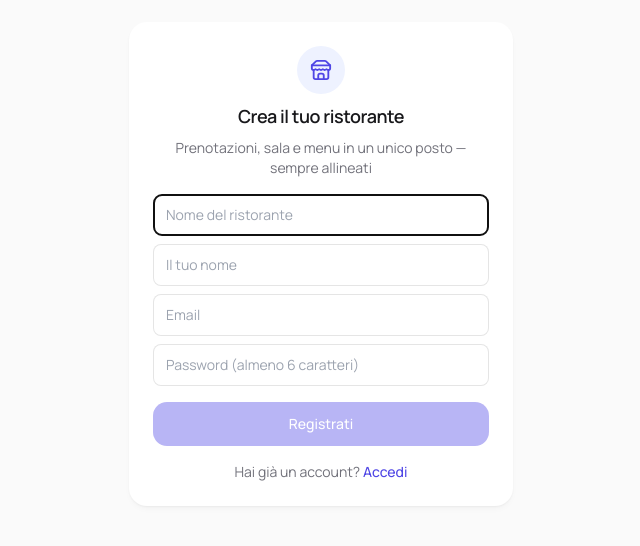
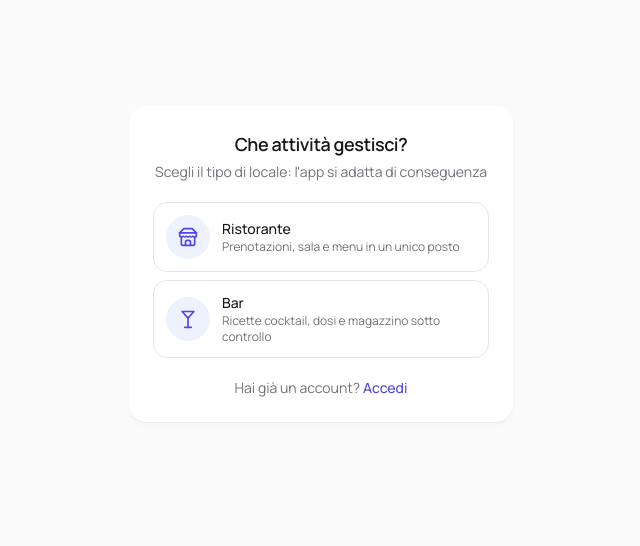
Before and after one commit to andru1607/Prenota-app, a Next.js app in the folder prenota-app/: page /signup in a window 1280 px wide. Shown: the part 136-682 px from the top of the page, without its empty margins (319-959 px from the left). Built offline with nearby package versions, Linux system fonts and the light colour scheme; no server answers.

Commit message:
Update page.tsx

```diff
--- a/prenota-app/app/signup/page.tsx
+++ b/prenota-app/app/signup/page.tsx
@@ -2,9 +2,32 @@
 
 import { useState } from "react";
 import Link from "next/link";
-import { Store, Loader2, MailCheck } from "lucide-react";
+import { Store, Martini, Loader2, MailCheck, ArrowLeft } from "lucide-react";
+
+type BusinessType = "ristorante" | "bar";
+
+const BUSINESS_TYPES: {
+  value: BusinessType;
+  label: string;
+  description: string;
+  icon: typeof Store;
+}[] = [
+  {
+    value: "ristorante",
+    label: "Ristorante",
+    description: "Prenotazioni, sala e menu in un unico posto",
+    icon: Store,
+  },
+  {
+    value: "bar",
+    label: "Bar",
+    description: "Ricette cocktail, dosi e magazzino sotto controllo",
+    icon: Martini,
+  },
+];
 
 export default function SignupPage() {
+  const [businessType, setBusinessType] = useState<BusinessType | null>(null);
   const [restaurantName, setRestaurantName] = useState("");
   const [fullName, setFullName] = useState("");
   const [email, setEmail] = useState("");
@@ -23,7 +46,14 @@ export default function SignupPage() {
       const res = await fetch("/api/signup", {
         method: "POST",
         headers: { "Content-Type": "application/json" },
-        body: JSON.stringify({ email, password, fullName, restaurantName, website }),
+        body: JSON.stringify({
+          email,
+          password,
+          fullName,
+          restaurantName,
+          website,
+          businessType,
+        }),
       });
       const body = await res.json();
 
@@ -61,6 +91,51 @@ export default function SignupPage() {
     );
   }
 
+  if (!businessType) {
+    return (
+      <div className="flex min-h-screen items-center justify-center bg-bg p-4">
+        <div className="w-full max-w-sm rounded-2xl bg-white p-6 shadow-sm">
+          <div className="mb-5 text-center">
+            <h1 className="text-lg font-semibold text-ink">Che attività gestisci?</h1>
+            <p className="mt-1 text-sm text-ink-muted">
+              Scegli il tipo di locale: l'app si adatta di conseguenza
+            </p>
+          </div>
+
+          <div className="space-y-2">
+            {BUSINESS_TYPES.map((type) => {
+              const Icon = type.icon;
+              return (
+                <button
+                  key={type.value}
+                  onClick={() => setBusinessType(type.value)}
+                  className="touch-target flex w-full items-center gap-3 rounded-xl border border-black/10 p-3 text-left active:bg-bg-subtle"
+                >
+                  <span className="grid h-11 w-11 shrink-0 place-items-center rounded-full bg-primary-light text-primary">
+                    <Icon size={20} />
+                  </span>
+                  <div className="min-w-0 flex-1">
+                    <p className="text-sm font-medium text-ink">{type.label}</p>
+                    <p className="text-xs text-ink-muted">{type.description}</p>
+                  </div>
+                </button>
+              );
+            })}
+          </div>
+
+          <p className="mt-5 text-center text-sm text-ink-muted">
+            Hai già un account?{" "}
+            <Link href="/login" className="font-medium text-primary">
+              Accedi
+            </Link>
+          </p>
+        </div>
+      </div>
+    );
+  }
+
+  const isBar = businessType === "bar";
+
   return (
     <div className="flex min-h-screen items-center justify-center bg-bg p-4">
       <form onSubmit={handleSubmit} className="w-full max-w-sm rounded-2xl bg-white p-6 shadow-sm">
@@ -74,13 +149,26 @@ export default function SignupPage() {
           style={{ position: "absolute", left: "-9999px", width: "1px", height: "1px" }}
         />
 
+        <button
+          type="button"
+          onClick={() => setBusinessType(null)}
+          className="mb-3 flex items-center gap-1 text-xs font-medium text-ink-muted"
+        >
+          <ArrowLeft size={14} />
+          Cambia tipo di attività
+        </button>
+
         <div className="mb-4 flex flex-col items-center gap-2 text-center">
           <div className="grid h-12 w-12 place-items-center rounded-full bg-primary-light text-primary">
-            <Store size={22} />
+            {isBar ? <Martini size={22} /> : <Store size={22} />}
           </div>
-          <h1 className="text-lg font-semibold text-ink">Crea il tuo ristorante</h1>
+          <h1 className="text-lg font-semibold text-ink">
+            {isBar ? "Crea il tuo bar" : "Crea il tuo ristorante"}
+          </h1>
           <p className="text-sm text-ink-muted">
-            Prenotazioni, sala e menu in un unico posto — sempre allineati
+            {isBar
+              ? "Ricette, dosi e magazzino sempre sotto controllo"
+              : "Prenotazioni, sala e menu in un unico posto — sempre allineati"}
           </p>
         </div>
 
@@ -88,7 +176,7 @@ export default function SignupPage() {
           <input
             value={restaurantName}
             onChange={(e) => setRestaurantName(e.target.value)}
-            placeholder="Nome del ristorante"
+            placeholder={isBar ? "Nome del bar" : "Nome del ristorante"}
             autoFocus
             className="w-full rounded-lg border border-black/10 px-3 py-2.5 text-sm"
           />
```
